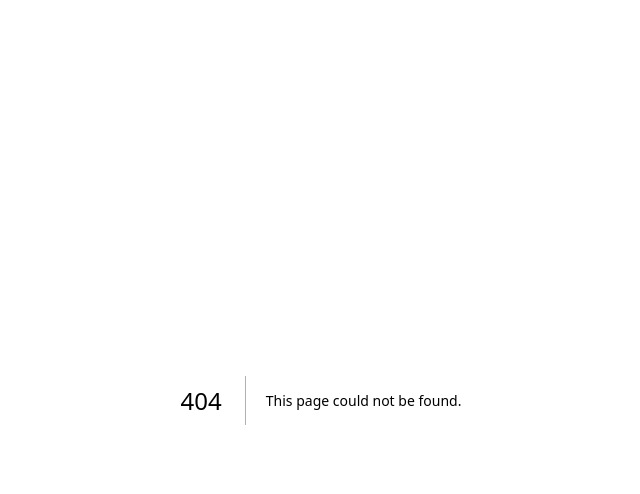
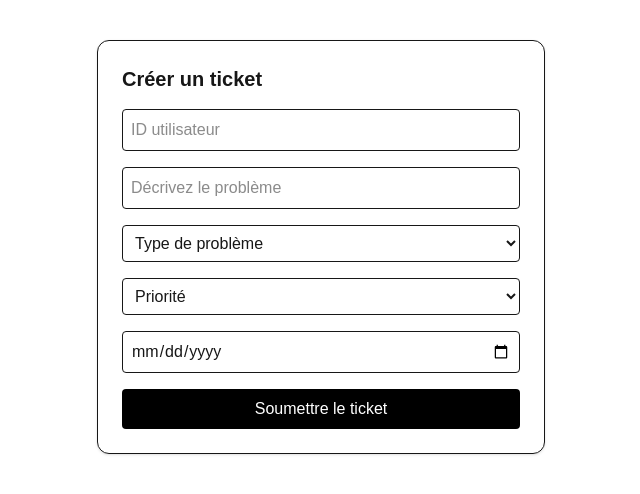
Before and after one commit to atgrp10/garantia, a Next.js app: page /ticket in a window 1280 px wide. Before the commit this address had no page. Shown: the top 494 px of the page, without its empty margins (319-959 px from the left). Built offline with nearby package versions, Linux system fonts and the light colour scheme.

Commit message:
Create page.tsx

```diff
--- /dev/null
+++ b/app/ticket/page.tsx
@@ -0,0 +1,111 @@
+'use client'
+
+import { useState } from 'react'
+
+export default function TicketPage() {
+  const [form, setForm] = useState({
+    user_id: '',
+    problem: '',
+    type: '',
+    priorité: '',
+    date_incident: '',
+  })
+
+  const [error, setError] = useState('')
+  const [success, setSuccess] = useState(false)
+
+  const handleChange = (e: React.ChangeEvent<HTMLInputElement | HTMLSelectElement>) => {
+    setForm({ ...form, [e.target.name]: e.target.value })
+  }
+
+  const handleSubmit = async (e: React.FormEvent) => {
+    e.preventDefault()
+    setError('')
+    setSuccess(false)
+
+    const res = await fetch('/api/ticket', {
+      method: 'POST',
+      headers: { 'Content-Type': 'application/json' },
+      body: JSON.stringify(form),
+    })
+
+    const data = await res.json()
+
+    if (!res.ok) {
+      setError(data.error || 'Erreur inconnue')
+    } else {
+      setSuccess(true)
+      setForm({
+        user_id: '',
+        problem: '',
+        type: '',
+        priorité: '',
+        date_incident: '',
+      })
+    }
+  }
+
+  return (
+    <div className="max-w-md mx-auto mt-10 p-6 border rounded-xl shadow">
+      <h1 className="text-xl font-bold mb-4">Créer un ticket</h1>
+      {error && <p className="text-red-600 mb-2">{error}</p>}
+      {success && <p className="text-green-600 mb-2">Ticket créé avec succès !</p>}
+      <form onSubmit={handleSubmit} className="space-y-4">
+        <input
+          type="text"
+          name="user_id"
+          placeholder="ID utilisateur"
+          className="w-full border p-2 rounded"
+          value={form.user_id}
+          onChange={handleChange}
+          required
+        />
+        <input
+          type="text"
+          name="problem"
+          placeholder="Décrivez le problème"
+          className="w-full border p-2 rounded"
+          value={form.problem}
+          onChange={handleChange}
+          required
+        />
+        <select
+          name="type"
+          className="w-full border p-2 rounded"
+          value={form.type}
+          onChange={handleChange}
+          required
+        >
+          <option value="">Type de problème</option>
+          <option value="Plomberie">Plomberie</option>
+          <option value="Électricité">Électricité</option>
+          <option value="Ventilation">Ventilation</option>
+          <option value="Finition">Finition</option>
+        </select>
+        <select
+          name="priorité"
+          className="w-full border p-2 rounded"
+          value={form.priorité}
+          onChange={handleChange}
+          required
+        >
+          <option value="">Priorité</option>
+          <option value="Urgent">Urgent</option>
+          <option value="Moyen">Moyen</option>
+          <option value="Faible">Faible</option>
+        </select>
+        <input
+          type="date"
+          name="date_incident"
+          className="w-full border p-2 rounded"
+          value={form.date_incident}
+          onChange={handleChange}
+          required
+        />
+        <button type="submit" className="w-full bg-black text-white py-2 rounded">
+          Soumettre le ticket
+        </button>
+      </form>
+    </div>
+  )
+}
```
